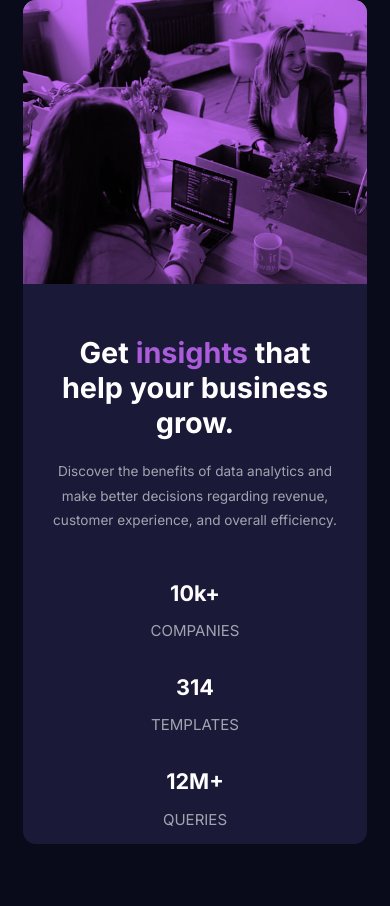
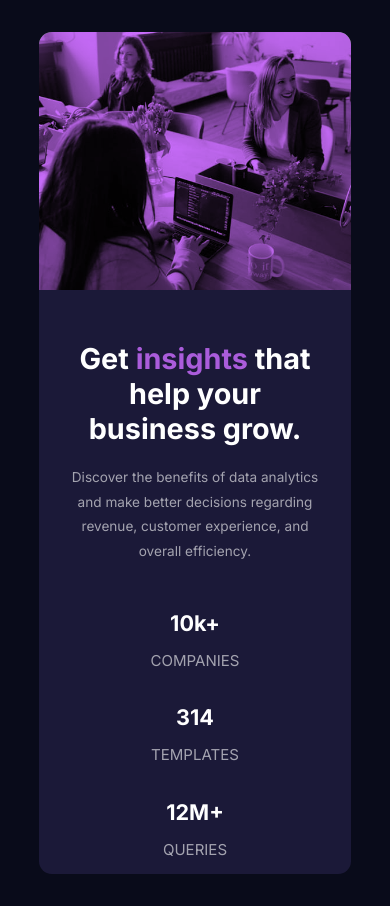
Before and after one commit to jakub-ozog/stats-preview-card-component, a website: page index.html in a window 390 px wide. Before the commit the page ends 844 px from the top, so only its background shows below. Drawn offline with Linux system fonts and the light colour scheme.

Commit message:
Media queries further updates

```diff
--- a/index.html
+++ b/index.html
@@ -54,6 +54,7 @@
             </div>
             <div class="module-image-section">
                 <img src="/images/image-header-desktop.jpg" class="module-image" alt="Component image">
+                <img src="/images/image-header-mobile.jpg" class="module-image-mob" alt="Component image">
                 <div class="image-overlay"></div>
             </div>
         </div>
--- a/styles/scss_css/style.scss
+++ b/styles/scss_css/style.scss
@@ -79,7 +79,10 @@ body,html {
 
             .module-image {
                 display: block;
+            }
 
+            .module-image-mob {
+                display:none;
             }
             .image-overlay {
                 position: absolute;
@@ -121,7 +124,18 @@ body,html {
         }
     }
 }
+/* @media (max-width: 1330px) {
+    .container {
+        .module {
+            .module-text-content {
+                .module-numbers {
+                    margin-top: .4em;
+                }
+            }
+        }
+    }
 
+} */
 
 @media (max-width: 1435px) {
     .container {
@@ -139,11 +153,15 @@ body,html {
     .container {
         padding-left: 0;
         padding-right: 0;
+        width: 70%;
+        height: 50%;
+        padding-top: 2em;
+        padding-bottom: 2em;
 
 
         .module {
             flex-direction: column-reverse;
-            width:70%;
+            width: 80%;
             text-align: center;
 
 
@@ -159,6 +177,7 @@ body,html {
 
                 .module-numbers {
                     justify-content: center;
+                    gap: 3em;
                 }
             }
 
@@ -176,6 +195,7 @@ body,html {
 
 @media (max-width: 750px) {
     .container {
+        width: 100%;
         .module {
             .module-text-content {
                 text-align: center;
@@ -208,10 +228,10 @@ body,html {
     }
 }
 
-@media (max-width: 500px) {
+@media (max-width: 700px) {
     .container {
         .module {
-            width: 88%;
+            width: 80%;
         }
     }
 }
```
Also changed, not shown: styles/scss_css/style.css, 1 other file.
